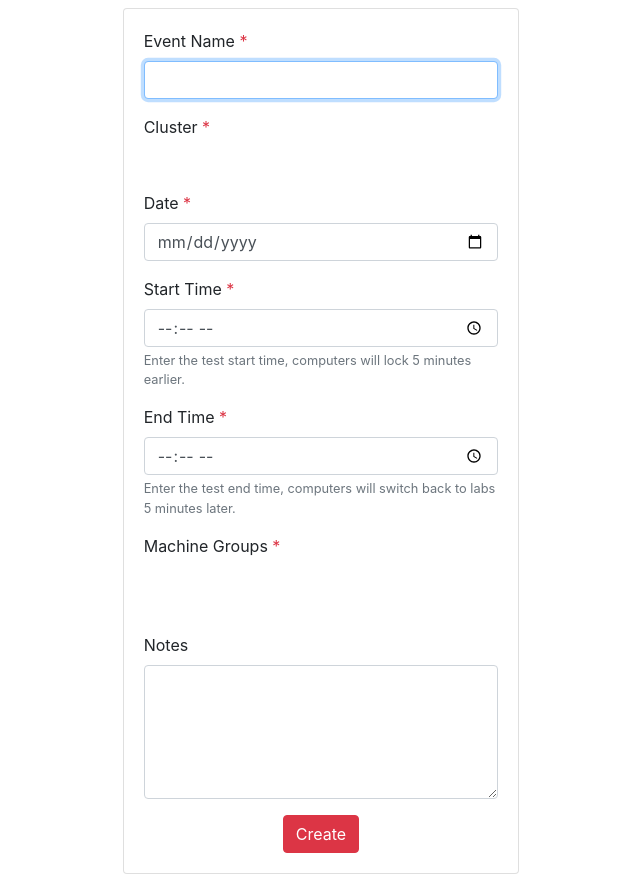
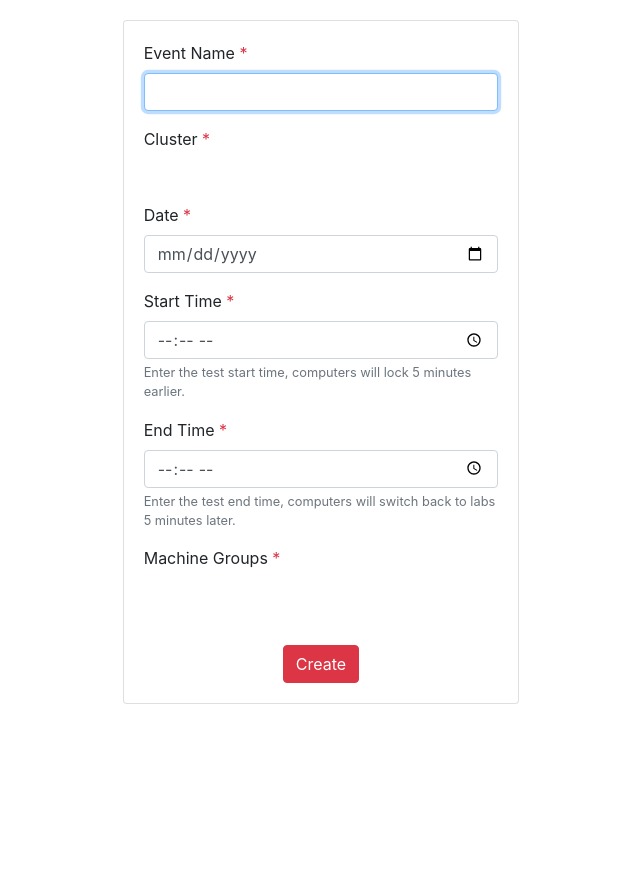
Before and after one commit to awesome121/INFO263-groupProject, a PHP site: page /create.php?keywords=1 in a window 1280 px wide. Shown: the part 76-958 px from the top of the page, without its empty margins (319-959 px from the left). After the commit the page ends 780 px from the top, so only its background shows below. Run offline with PHP 8.4, Linux system fonts and the light colour scheme; the template is opened without the code that fills it, so the values that code supplies are empty; some libraries are stand-ins or nearby versions.

Commit message:
Took out notes on form

```diff
--- a/src/pages/create.php
+++ b/src/pages/create.php
@@ -252,12 +252,6 @@
                                     </select>
                                 </div>
 
-                                <div class="form-group">
-                                    <label for="notes">Notes</label>
-
-                                    <textarea class="form-control" name="notes" id="notes" rows="5"></textarea>
-                                </div>
-
                                 <div class="text-center">
                                     <button class="btn btn-danger" type="submit">Create</button>
                                 </div>
```
